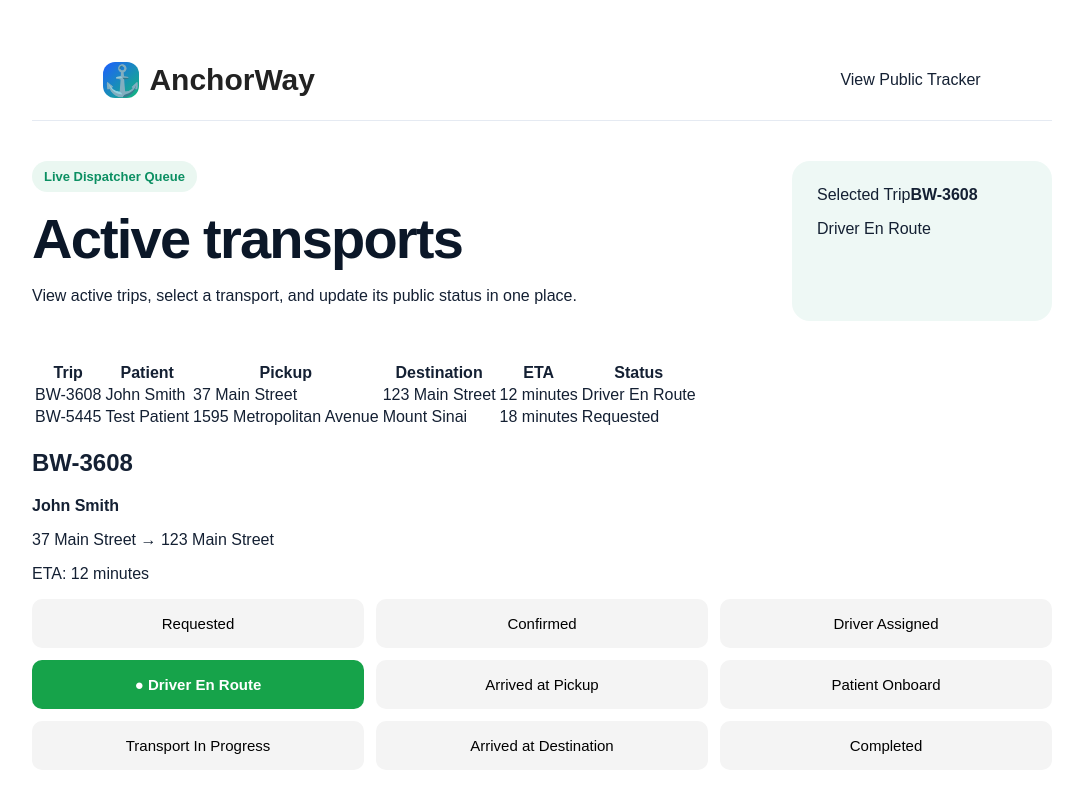
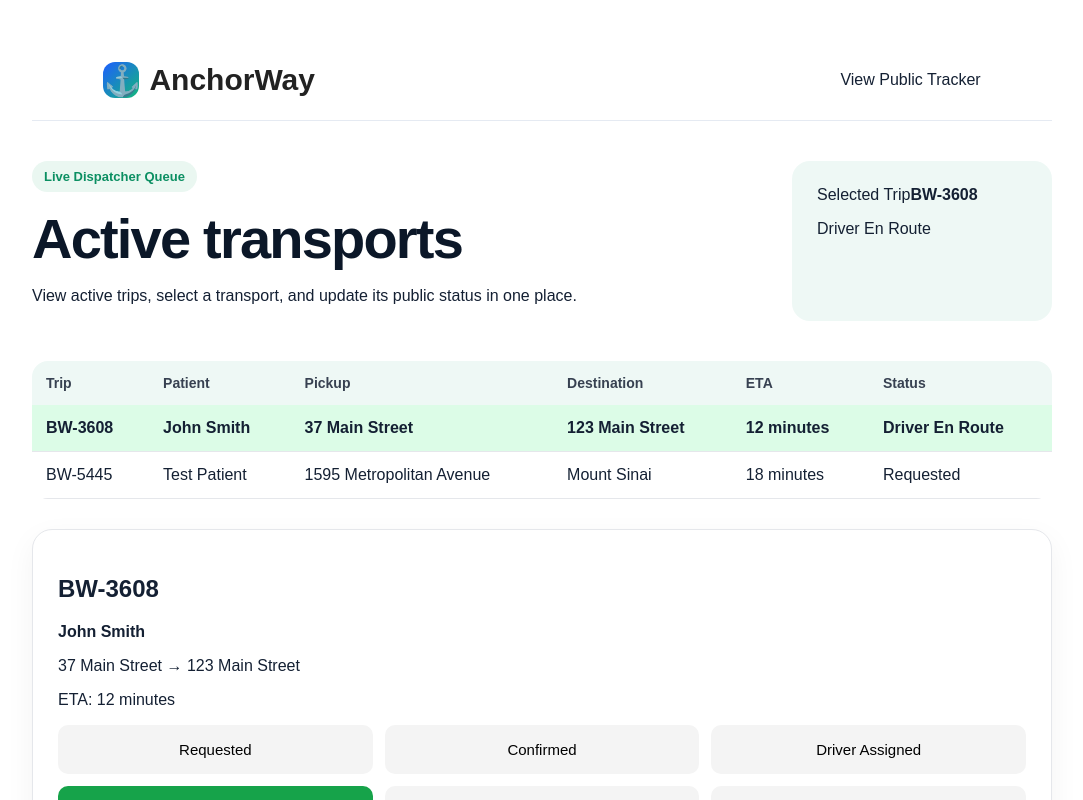
Before and after one commit to CJay37/anchorway, a Next.js app: page /dispatcher-dashboard in a window 1280 px wide. Shown: the top 800 px of the page, without its empty margins (98-1181 px from the left). Built offline with nearby package versions, Linux system fonts and the light colour scheme; no server answers.

Commit message:
Add styles for dispatch table and detail panel

```diff
--- a/app/globals.css
+++ b/app/globals.css
@@ -75,3 +75,42 @@ padding:16px;
 background:#eef8f5;
 border-radius:12px;
 }
+.dispatchTable{
+width:100%;
+border-collapse:collapse;
+margin-bottom:30px;
+background:white;
+border-radius:16px;
+overflow:hidden;
+}
+
+.dispatchTable th{
+text-align:left;
+padding:14px;
+background:#eef8f5;
+color:#374151;
+font-size:14px;
+}
+
+.dispatchTable td{
+padding:14px;
+border-bottom:1px solid #e5e7eb;
+cursor:pointer;
+}
+
+.dispatchTable tr:hover{
+background:#f9fafb;
+}
+
+.selectedRow{
+background:#dcfce7 !important;
+font-weight:bold;
+}
+
+.detailPanel{
+background:white;
+border:1px solid #e5e7eb;
+border-radius:20px;
+padding:25px;
+box-shadow:0 10px 30px rgba(0,0,0,0.05);
+}
```
